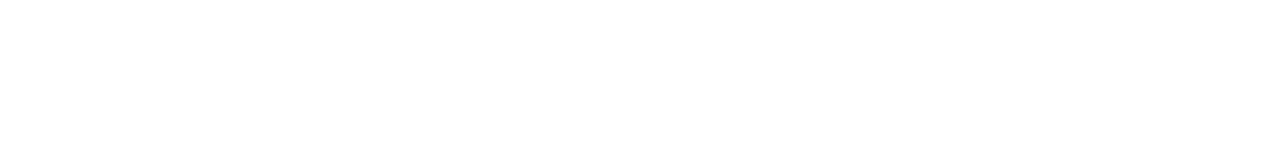
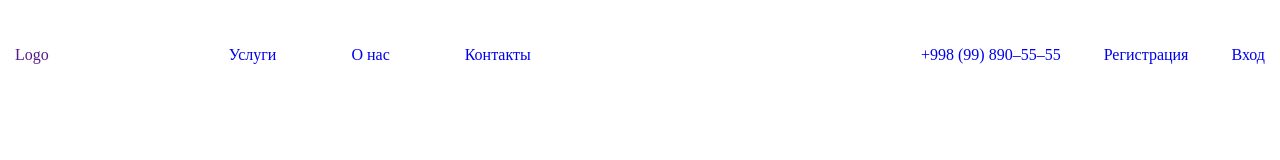
Before and after one commit to yura-1990/siroc-is-learning-github, a plain HTML site: page index.html in a window 1280 px wide. Drawn offline with Linux system fonts and the light colour scheme.

Commit message:
header nav is over

```diff
--- a/css/style.css
+++ b/css/style.css
@@ -0,0 +1,43 @@
+* {
+  margin: 0;
+  padding: 0;
+  box-sizing: border-box;
+  text-decoration: none;
+  list-style: none;
+}
+
+.container {
+  max-width: 1630px;
+  width: 100%;
+  padding-left: 15px;
+  padding-right: 15px;
+  margin-left: auto;
+  margin-right: auto;
+}
+
+.header__nav{
+  height: 109px;
+  display: flex;
+  align-items: center;
+}
+
+.header__content {
+  display: flex;
+  justify-content: space-between;
+  align-items: center;
+}
+
+.header__left{
+  display: flex;
+  gap: 180px;
+}
+
+.header__list{
+  display: flex;
+  gap: 75px;
+}
+
+.header__right{
+  display: flex;
+  gap: 43px;
+}
--- a/index.html
+++ b/index.html
@@ -1,15 +1,36 @@
 <!DOCTYPE html>
 <html lang="en">
+
 <head>
   <meta charset="UTF-8">
   <meta http-equiv="X-UA-Compatible" content="IE=edge">
   <meta name="viewport" content="width=device-width, initial-scale=1.0">
   <title>Git Github</title>
+  <link rel="stylesheet" href="./css/style.css">
 </head>
+
 <body>
   <header class="header">
     <nav class="header__nav">
+      <div class="container header__content">
+        <div class="header__left">
+          <a href="" class="logo">
+            <div class="logo__content"></div>
+            Logo
+          </a>
+          <ul class="header__list">
+            <li><a href="#" class="header__link">Услуги</a></li>
+            <li><a href="#" class="header__link">О нас</a></li>
+            <li><a href="#" class="header__link">Контакты</a></li>
+          </ul>
+        </div>
 
+        <div class="header__right">
+          <a href="tel:+998998905555">+998 (99) 890–55–55</a>
+          <a href="#" class="header__reg" >Регистрация</a>
+          <a href="#" class="header__log" >Вход</a>
+        </div>
+      </div>
     </nav>
   </header>
 
@@ -19,4 +40,5 @@
 
 
 </body>
+
 </html>
```
Also changed, not shown: 1 other file. Lines whose indentation alone changed are shown as unchanged.
